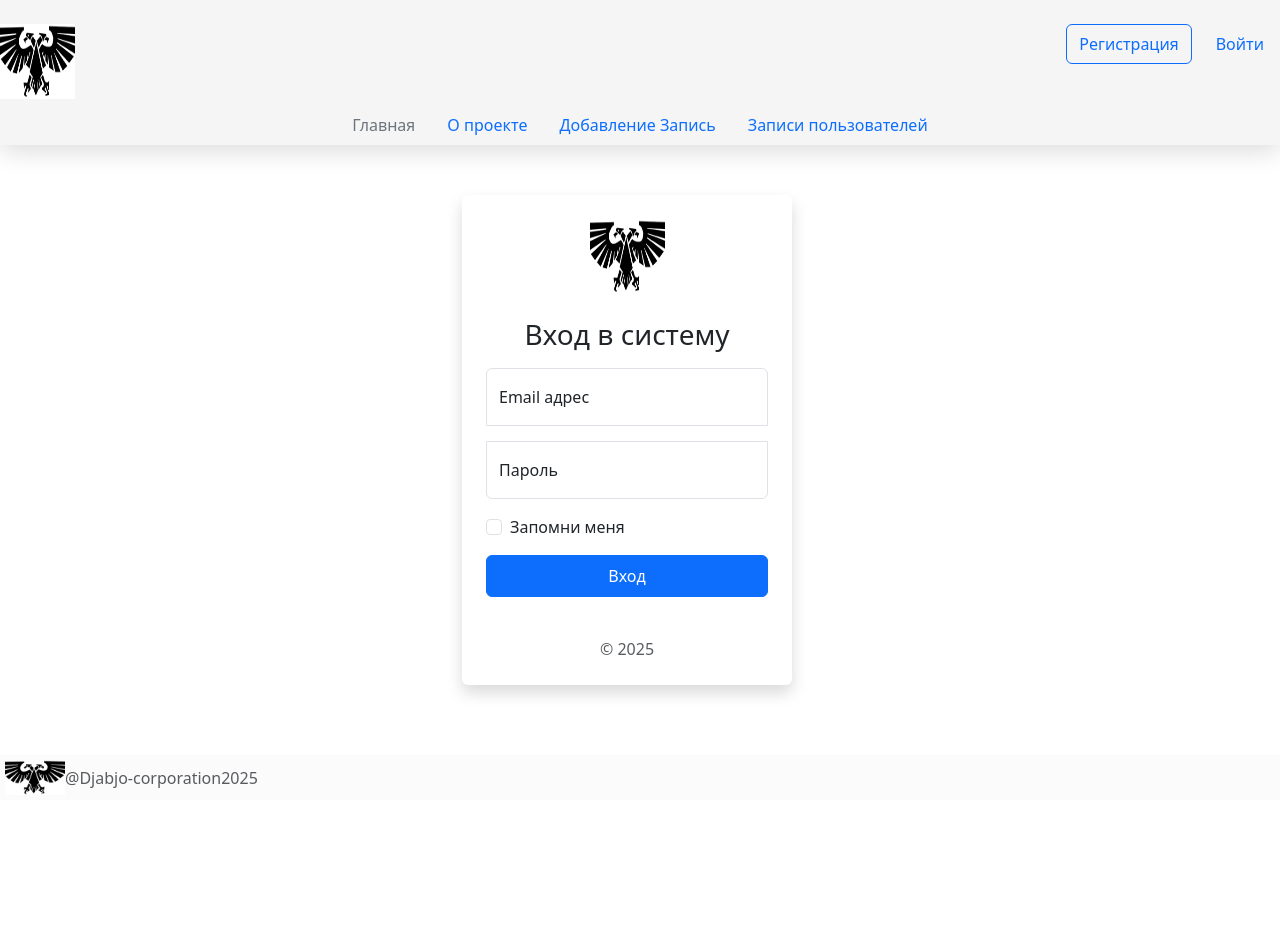
After one commit to Djabjo/Flask_project, a Flask app: page /logins in a window 1280 px wide. The commit adds this page. Run offline with Flask 3, Linux system fonts and the light colour scheme.

Commit message:
fixes and adding new pages

```diff
--- a/app.py
+++ b/app.py
@@ -1,6 +1,6 @@
 from flask import Flask, render_template, request, redirect
 from flask_sqlalchemy import SQLAlchemy
-
+from login_and_registr import login
 
 app = Flask(__name__)
 app.config['SQLALCHEMY_DATABASE_URI'] = 'sqlite:///mydb.db'
@@ -46,5 +46,12 @@ def create():
 def about_project():
     return render_template("about_project.html")
 
+
+
+@app.route("/logins", methods=["POST", "GET"])
+def logins():
+    return login()
+
+
 if __name__ == '__main__':
     app.run(debug=True)
--- /dev/null
+++ b/login_and_registr.py
@@ -0,0 +1,10 @@
+from flask import Flask, render_template, request, redirect
+from flask_sqlalchemy import SQLAlchemy
+
+def login():
+    if request.method == 'POST':
+        email = request.form.get('email')
+        password = request.form.get('password')
+
+
+    return render_template("logins.html")
--- a/static/css/main.css
+++ b/static/css/main.css
@@ -110,3 +110,31 @@ display: inline-block;
 top: 5px;
 position: relative;
 }
+
+
+/* login */
+html,
+body {
+  height: 100%;
+}
+
+.form-signin {
+  max-width: 330px;
+  padding: 1rem;
+}
+
+.form-signin .form-floating:focus-within {
+  z-index: 2;
+}
+
+.form-signin input[type="email"] {
+  margin-bottom: -1px;
+  border-bottom-right-radius: 0;
+  border-bottom-left-radius: 0;
+}
+
+.form-signin input[type="password"] {
+  margin-bottom: 10px;
+  border-top-left-radius: 0;
+  border-top-right-radius: 0;
+}
--- a/templates/base.html
+++ b/templates/base.html
@@ -12,7 +12,7 @@
   <br clear=all>
   <div class="nav" style="float:right;">
     <button type="button" class="btn btn-outline-primary me-2">Регистрация</button>
-    <button type="button" class="btn btn-primary">Войти</button>
+    <li><a href="{{ url_for('logins') }}" class="nav-link px-3">Войти</a></li>
   </div>
   <div class="col-md-3 mb-2 mb-md-0">
     <a href="/" class="d-inline-flex link-body-emphasis text-decoration-none">
@@ -28,7 +28,7 @@
 </header>
 <main clas="content">
 
-  {% block content %}{% endblock %}
+{% block content %}{% endblock %}
 </main>
 <footer class="footer">
   <dev class="col-md-4 d-flex align-items-center">
--- /dev/null
+++ b/templates/logins.html
@@ -0,0 +1,41 @@
+{% extends 'base.html' %}
+
+{% block title %}
+Вход
+{% endblock %}
+
+{% block content %}
+<div class="container min-vh-100">
+    <div class="row justify-content-center align-items-center h-100">
+      <div class="col-12 col-md-8 col-lg-6 col-xl-4">
+        <main class="form-signin bg-white p-4 rounded shadow">
+          <form method="post" action="{{ url_for('logins') }}">
+            <!-- Центрируем изображение -->
+            <div class="text-center mb-4">
+              <img class="header__img" src="{{ url_for('static', filename='img/maxresdefault.jpg') }}" alt="law"style="max-width: 150px;">
+            </div>
+            <h1 class="h3 mb-3 fw-normal text-center">Вход в систему</h1>
+            <!-- Поля формы -->
+            <div class="form-floating mb-3">
+              <input type="email" name="email" class="form-control" placeholder="name@example.com">
+              <label for="floatingInput">Email адрес</label>
+            </div>
+            <div class="form-floating mb-3">
+              <input type="password" name="password" class="form-control" placeholder="Password">
+              <label for="floatingPassword">Пароль</label>
+            </div>
+            <!-- Чекбокс -->
+            <div class="form-check text-start mb-3">
+              <input class="form-check-input" type="checkbox" value="remember-me" id="flexCheckDefault">
+              <label class="form-check-label" for="flexCheckDefault">Запомни меня</label>
+            </div>
+            <!-- Кнопка отправки -->
+            <button class="btn btn-primary w-100 py-2 mb-3" type="submit">Вход</button>
+            <p class="mt-4 mb-0 text-body-secondary text-center">© 2025</p>
+          </form>
+        </main>
+      </div>
+    </div>
+  </div>
+
+{% endblock %}
```
Also changed, not shown: templates/index.html (+0 -27 lines).
